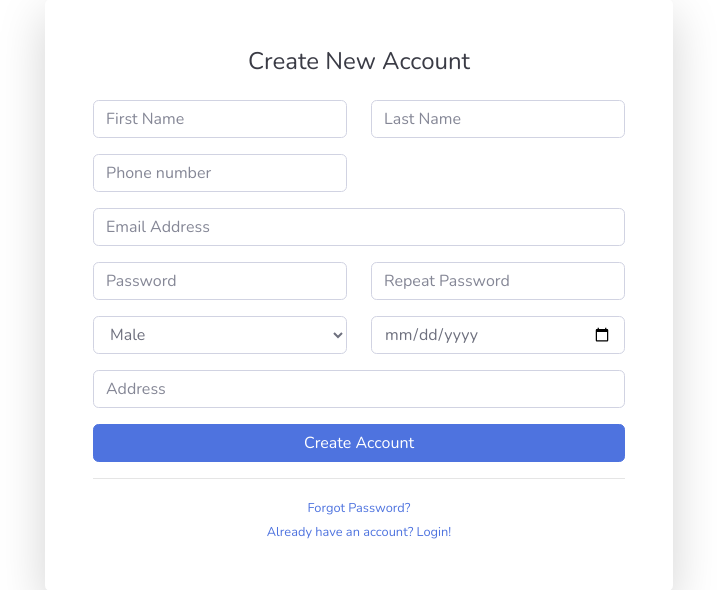
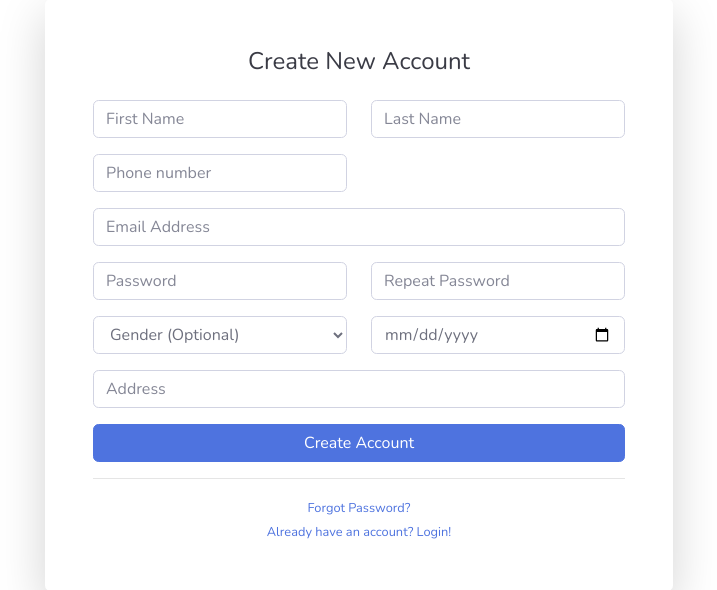
Before and after one commit to yvhime/EnrollmentSystem, a PHP site: page /tcpdf/createnewaccount.php in a window 1280 px wide. Shown: the part 49-639 px from the top of the page, without its empty margins (281-998 px from the left). Run offline with PHP 8.4, Linux system fonts and the light colour scheme.

Commit message:
Options
fixed options for the ff
updateprogram.php(yearlevel)
createnewaccount.php(gender)

```diff
--- a/admin/updateprogram.php
+++ b/admin/updateprogram.php
@@ -381,7 +381,9 @@
                                                 <label class="input-group-text" for="course">Year Level:</label>
                                             </div>
                                             <select class="custom-select" id="yearLevel" name="yearLevel">
-                                                <option selected value=""></option>
+                                                <option selected value="<?php echo $yearLevel;?>">
+                                                    <?php echo $yearLevel . " (current)";?>
+                                                </option>
                                                 <option value="First">First</option>
                                                 <option value="Second">Second</option>
                                                 <option value="Third">Third</option>
--- a/createnewaccount.php
+++ b/createnewaccount.php
@@ -8,7 +8,7 @@ $firstname = "";
 $lastname = "";
 $phonenumber = "";
 $email_address = "";
-$gender = "Male";
+$gender = "Gender (Optional)";
 $birthday = "";
 $address = "";
 
@@ -248,7 +248,7 @@ if(isset($_POST['createaccount'])) {
                                                 <!-- gender -->
                                                 <!-- <input type="text" class="form-control form-control-user" name="gender" id="gender" placeholder="Gender"> -->
                                                 <select name="gender" id="gender" class="form-control form-control-user">
-                                                    <option disabled="">Gender</option>
+                                                    <option value="">Gender (Optional)</option>
                                                     <option <?php if($gender == "Male") echo "selected"; ?> value="Male">
                                                         Male</option>
                                                     <option <?php if($gender == "Female") echo "selected"; ?> value="Female">
```
